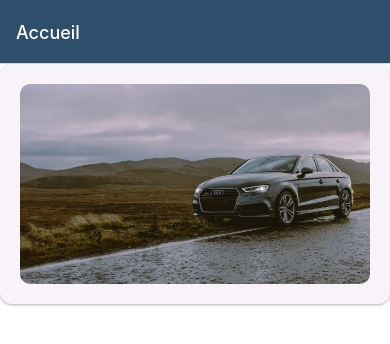
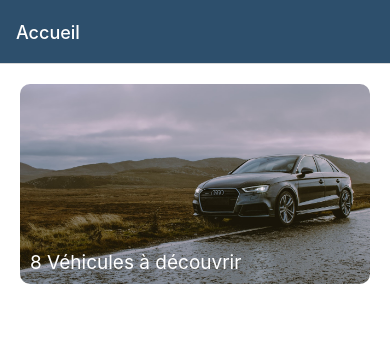
Before and after one commit to HugoMouchon/LabelCars-app, a React Native app: screen / in a window 390 px wide. Shown: the top 344 px of the page. Built offline with nearby package versions, Linux system fonts and the light colour scheme.

Commit message:
Developpement de la page Accueil, de la page Listes des voitures et la page détails d'une voiture, rajout de différents style

```diff
--- a/App.js
+++ b/App.js
@@ -3,14 +3,17 @@ import { createNativeStackNavigator } from '@react-navigation/native-stack'
 import { StatusBar } from 'expo-status-bar'
 import React from 'react'
 import Home from './Home'
+import NosVehicules from './NosVehicules'
+import VehiculeItem from './VehiculeItem'
+import cars from './cars'
 
 
 const Stack = createNativeStackNavigator();
 
-const App = () => {
+const App = (item) => {
     return (
         <NavigationContainer>
-            <StatusBar style="light"/>
+            <StatusBar style="light" />
             <Stack.Navigator screenOptions={{
                 headerTintColor: "white",
                 headerStyle: {
@@ -18,7 +21,9 @@ const App = () => {
                 }
             }}>
 
-                    <Stack.Screen name='Accueil' component={Home}/>
+                <Stack.Screen name='Accueil' component={Home} />
+                <Stack.Screen name='NosVehicules' component={NosVehicules} />
+                <Stack.Screen name='DetailsVehicules' component={VehiculeItem} title={item.name}/>
             </Stack.Navigator>
         </NavigationContainer>
     )
--- a/Home.js
+++ b/Home.js
@@ -1,16 +1,17 @@
 import React from 'react';
 import { StyleSheet, Text, View, Dimensions, Image, TouchableOpacity } from 'react-native';
-import { Card } from 'react-native-paper';
+import cars from './cars';
 
-export default function Home() {
+export default function Home(props) {
 
   const boutonListVoiture = (item) => {
     return (
       <TouchableOpacity
         style={styles.coffeeItem}
-        onPress={() => props.navigation.navigate("CoffeeItem", { item })}
+        onPress={() => props.navigation.navigate("NosVehicules", { item })}
       >
         <Image source={require("./assets/hero.jpg")} style={styles.img}/>
+        <Text style={styles.titre}>{ cars.length } Véhicules à découvrir</Text>
       </TouchableOpacity>
     )
   }
@@ -18,9 +19,9 @@ export default function Home() {
 
   return (
     <View style={styles.container}>
-      <Card style={styles.card}>
+      <View style={styles.card}>
         {boutonListVoiture()}
-      </Card>
+      </View>
     </View>
   );
 }
@@ -42,6 +43,15 @@ const styles = StyleSheet.create({
     width: "100%",
     height: 200,
     borderRadius: 10
+  },
+
+  titre: {
+    color: '#fff',
+    position: 'absolute',
+    bottom: 0,
+    left: 10,
+    paddingBottom: 10,
+    fontSize: 19,
   }
 
 });
--- /dev/null
+++ b/NosVehicules.js
@@ -0,0 +1,68 @@
+import React, { useState } from 'react'
+import { Text, View, Image, StyleSheet, TouchableOpacity, FlatList, Dimensions, resizeMode } from 'react-native'
+import cars from './cars'
+
+const NosVehicules = (props) => {
+
+    const [item, setItem] = useState(props.route.params.item)
+
+    const listVoitures = (item) => {
+        return (
+            <TouchableOpacity
+                style={styles.card}
+                onPress={() => props.navigation.navigate("DetailsVehicules", { item })}
+            >
+                    <View style={styles.containerList}>
+                        <Image style={styles.vehiculeImage} source={{ uri: item.image }} />
+                        <View>
+                            <Text style={styles.textDescription}>{item.name}</Text>
+                            <Text style={styles.textDescription}>{item.price}€ par jour</Text>
+                        </View>
+                    </View>
+            </TouchableOpacity>
+        )
+    }
+
+    return (
+        <View>
+            <FlatList
+                keyExtractor={item => item.id}
+                data={cars}
+                renderItem={({ item }) => listVoitures(item)}
+                numColumns={1}
+            />
+        </View>
+    )
+}
+
+const vw = Dimensions.get("window").width;
+const vh = Dimensions.get("window").height;
+
+const styles = StyleSheet.create({
+
+    card: {
+        backgroundColor: '#F0F0F2',
+        padding: 10,
+        borderRadius: 10,
+        elevation: 10
+
+    },
+
+    containerList: {
+        flex: 1,
+        flexDirection: 'row',
+        alignItems: 'center',
+        padding: 15,
+        width: vw,
+    },
+
+    vehiculeImage: {
+        width: "50%",
+        height: 200,
+        resizeMode: 'contain'
+
+    },
+
+})
+
+export default NosVehicules
--- /dev/null
+++ b/VehiculeItem.js
@@ -0,0 +1,76 @@
+import React, { useState } from 'react'
+import { Text, View, Image, StyleSheet, Dimensions } from 'react-native'
+
+const VehiculeItem = (props) => {
+
+    const [item, setItem] = useState(props.route.params.item)
+
+    return (
+        <View style={styles.viewContainer}>
+            <Image source={{ uri: item.image }} style={styles.productImage} />
+            <View style={styles.containerIcones}>
+                <View style={styles.iconeDesc}>
+                    <Image source={require("./assets/icons/engine.png")} style={styles.icones} />
+                    <Text style={styles.texteCenter}>{item.options.transmission}</Text>
+                </View>
+
+                <View style={styles.iconeDesc}>
+                    <Image source={require("./assets/icons/doors.png")} style={styles.icones} />
+                    <Text style={styles.texteCenter}>{item.options.person}</Text>
+                </View>
+
+                <View style={styles.iconeDesc}>
+                    <Image source={require("./assets/icons/compass.png")} style={styles.icones} />
+                    <Text style={styles.texteCenter}>{item.transmission}</Text>
+                </View>
+
+                <View style={styles.iconeDesc}>
+                    <Image source={require("./assets/icons/snow.png")} style={styles.icones} />
+                    <Text style={styles.texteCenter}>{item.transmission}</Text>
+                </View>
+            </View>
+        </View>
+    )
+}
+
+const vw = Dimensions.get("window").width;
+const vh = Dimensions.get("window").height;
+
+const styles = StyleSheet.create({
+
+    iconeDesc: {
+        width: "50%",
+        alignItems: 'center',
+        paddingBottom: 60
+    },
+
+    viewContainer: {
+        width: vw,
+
+    },
+
+    containerIcones: {
+        flexDirection: 'row',
+        justifyContent: 'space-between',
+        flexWrap: 'wrap'
+
+
+    },
+
+    productImage: {
+        width: "100%",
+        resizeMode: 'contain',
+        height: 400,
+    },
+
+    texteCenter: {
+        textAlign: 'center'
+    },
+
+    icones: {
+        width: 50,
+        height: 50,
+    }
+})
+
+export default VehiculeItem
```
Lines whose indentation alone changed are shown as unchanged.
